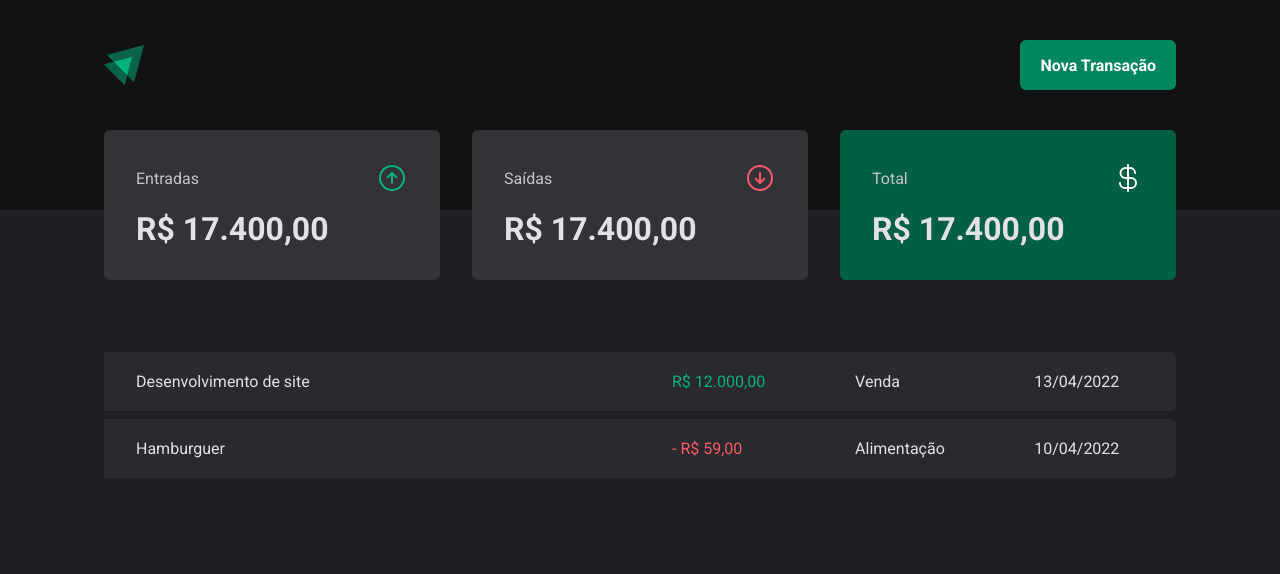
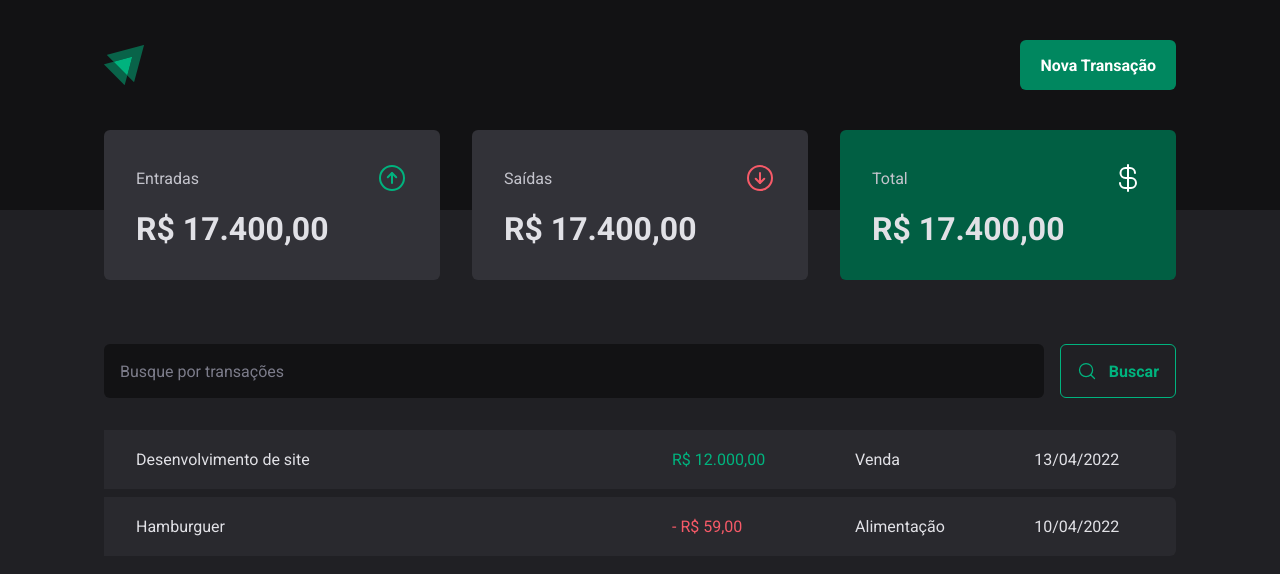
Before and after one commit to V-Matheus/DT-MONEY, a React (Vite) app: page / in a window 1280 px wide. Shown: the top 574 px of the page. Built offline with nearby package versions, Linux system fonts and the light colour scheme; a web font is replaced by a local one.

Commit message:
Component: SearchForm

```diff
--- /dev/null
+++ b/src/pages/Transactions/Components/SearchForm/index.tsx
@@ -0,0 +1,15 @@
+import { MagnifyingGlass } from 'phosphor-react';
+import { SearchFormContainer } from './styles';
+
+export function SearchForm() {
+  return (
+    <SearchFormContainer>
+      <input type="text" placeholder="Busque por transações" />
+
+      <button type="submit">
+        <MagnifyingGlass size={20}/>
+        Buscar
+      </button>
+    </SearchFormContainer>
+  );
+}
--- /dev/null
+++ b/src/pages/Transactions/Components/SearchForm/styles.ts
@@ -0,0 +1,40 @@
+import styled from 'styled-components';
+
+export const SearchFormContainer = styled.div`
+  display: flex;
+  gap: 1rem;
+
+  input {
+    flex: 1;
+    border-radius: 6px;
+    border: 0;
+    background: ${(props) => props.theme['gray-900']};
+    color: ${(props) => props.theme['gray-300']};
+    padding: 1rem;
+
+    &::placeholder {
+      color: ${(props) => props.theme['gray-500']};
+    }
+  }
+
+  button {
+    display: flex;
+    align-items: center;
+    gap: 0.75rem;
+
+    border: 0;
+    padding: 1rem;
+    background: transparent;
+    border: 1px solid ${(props) => props.theme['green-300']};
+    color: ${(props) => props.theme['green-300']};
+    font-weight: bold;
+    border-radius: 6px;
+
+    &:hover {
+      background: ${(props) => props.theme['green-500']};
+      border: 1px solid ${(props) => props.theme['green-500']};
+      color: ${(props) => props.theme.white};
+      transition: background-color 0.2s, color 0.2s, border-color 0.2s;
+    }
+  }
+`;
--- a/src/pages/Transactions/index.tsx
+++ b/src/pages/Transactions/index.tsx
@@ -1,5 +1,6 @@
 import { Header } from '../../components/Header';
 import { Summary } from '../../components/Summary/index.';
+import { SearchForm } from './Components/SearchForm';
 import {
   PriceHightlight,
   TransationsContainer,
@@ -13,6 +14,8 @@
       <Summary />
 
       <TransationsContainer>
+        <SearchForm />
+
         <TransationsTable>
           <tbody>
             <tr>
--- a/src/pages/Transactions/styles.ts
+++ b/src/pages/Transactions/styles.ts
@@ -11,6 +11,7 @@
   width: 100%;
   border-collapse: separate;
   border-spacing: 0 0.5rem;
+  margin-top: 1.5rem;
 
   td {
     padding: 1.25rem 2rem;
```
